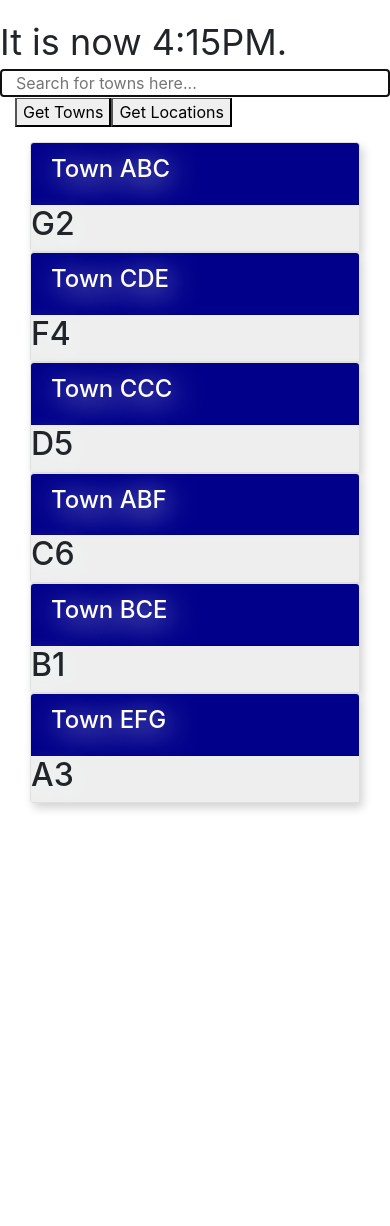
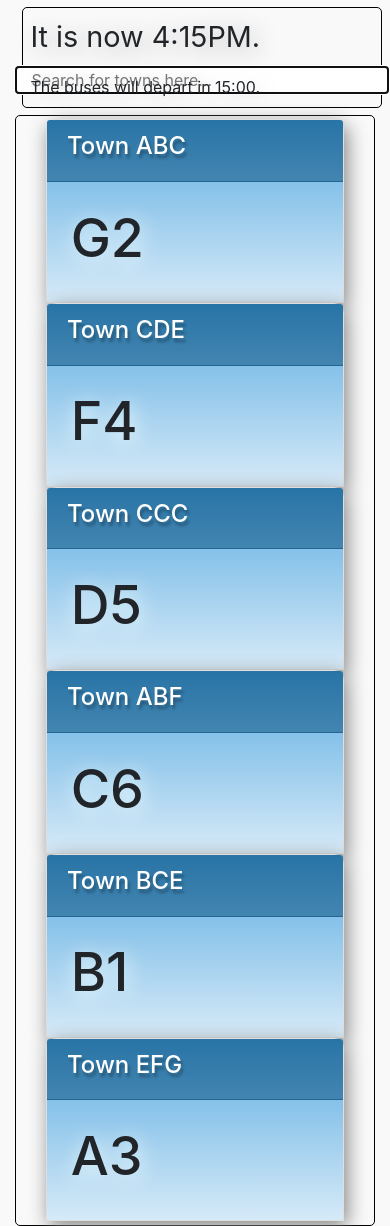
Before and after one commit to adapap/bcabus, a PHP site: page /bcabus.html in a window 390 px wide. Before the commit the page ends 811 px from the top, so only its background shows below. Run offline with PHP 8.4, Linux system fonts and the light colour scheme; some libraries are stand-ins or nearby versions.

Commit message:
Style update: PHPify time!

```diff
--- /dev/null
+++ b/bcabus.css
@@ -0,0 +1,75 @@
+body {
+  background: rgba(240, 240, 240, 0.4); }
+
+.card {
+  box-shadow: 3px 5px 20px gray;
+  font-size: 1.4em;
+  border-radius: 10px 10px 0 0; }
+
+.card-block {
+  background: #85C1E9;
+  /* Old browsers */
+  background: -moz-linear-gradient(top, #85C1E9 0%, #D6EAF8 100%);
+  /* FF3.6+ */
+  background: -webkit-gradient(linear, left top, left bottom, color-stop(0%, #85C1E9), color-stop(100%, #D6EAF8));
+  /* Chrome,Safari4+ */
+  background: -webkit-linear-gradient(top, #85C1E9 0%, #D6EAF8 100%);
+  /* Chrome10+,Safari5.1+ */
+  background: -o-linear-gradient(top, #85C1E9 0%, #D6EAF8 100%);
+  /* Opera 11.10+ */
+  background: -ms-linear-gradient(top, #85C1E9 0%, #D6EAF8 100%);
+  /* IE10+ */
+  background: linear-gradient(to bottom, #85C1E9 0%, #D6EAF8 100%);
+  /* W3C */
+  filter: progid:DXImageTransform.Microsoft.gradient( startColorstr='#ffffff', endColorstr='#000000',GradientType=0 );
+  /* IE6-9 */
+  text-shadow: 2px 4px 20px azure;
+  padding: 8%; }
+  .card-block h2 {
+    font-size: 2.4em; }
+
+.card-header {
+  background: #2874A6;
+  /* Old browsers */
+  background: -moz-linear-gradient(top, #2874A6 0%, #4385B1 100%);
+  /* FF3.6+ */
+  background: -webkit-gradient(linear, left top, left bottom, color-stop(0%, #2874A6), color-stop(100%, #4385B1));
+  /* Chrome,Safari4+ */
+  background: -webkit-linear-gradient(top, #2874A6 0%, #4385B1 100%);
+  /* Chrome10+,Safari5.1+ */
+  background: -o-linear-gradient(top, #2874A6 0%, #4385B1 100%);
+  /* Opera 11.10+ */
+  background: -ms-linear-gradient(top, #2874A6 0%, #4385B1 100%);
+  /* IE10+ */
+  background: linear-gradient(to bottom, #2874A6 0%, #4385B1 100%);
+  /* W3C */
+  filter: progid:DXImageTransform.Microsoft.gradient( startColorstr='#ffffff', endColorstr='#000000',GradientType=0 );
+  /* IE6-9 */
+  color: white;
+  text-shadow: 2px 4px 3px rgba(0, 0, 0, 0.3); }
+
+.lower-content {
+  border: 1px solid black;
+  border-radius: 5px;
+  padding: 1% 0; }
+
+.upper-content {
+  padding: 2%;
+  margin: 2%;
+  border: 1px solid black;
+  border-radius: 5px; }
+  .upper-content .row input {
+    font-size: 1em; }
+  .upper-content .row .timeDesc, .upper-content .row .timeLeft {
+    font-size: 1em;
+    text-shadow: 5px 5px 25px rgba(0, 0, 0, 0.3); }
+  .upper-content .row .timeDisplay {
+    font-size: 1.8em;
+    text-shadow: 5px 5px 25px rgba(0, 0, 0, 0.3); }
+  .upper-content .search {
+    text-shadow: 5px 5px 25px rgba(0, 0, 0, 0.3);
+    border: 1px solid black;
+    font-size: 1em;
+    margin: 2% 0 -5% 0; }
+
+/*# sourceMappingURL=bcabus.css.map */
--- a/bcabus.html
+++ b/bcabus.html
@@ -14,77 +14,68 @@
     <script src="https://ajax.googleapis.com/ajax/libs/jquery/2.2.2/jquery.min.js"></script>
     <link rel="stylesheet" href="https://maxcdn.bootstrapcdn.com/bootstrap/4.0.0-alpha.5/css/bootstrap.min.css" integrity="sha384-AysaV+vQoT3kOAXZkl02PThvDr8HYKPZhNT5h/CXfBThSRXQ6jW5DO2ekP5ViFdi" crossorigin="anonymous">
     <script src="https://maxcdn.bootstrapcdn.com/bootstrap/4.0.0-alpha.5/js/bootstrap.min.js" integrity="sha384-BLiI7JTZm+JWlgKa0M0kGRpJbF2J8q+qreVrKBC47e3K6BW78kGLrCkeRX6I9RoK" crossorigin="anonymous"></script>
+    <link rel="stylesheet" href="bcabus.css" type="text/css">
     <script src="bcabus.js"></script>
 
     </head>
 
     <body>
         <!-- Temporary Setup -->
-        <div style="padding: 15px" class="sitewrap container-fluid">
+        <div class="sitewrap container-fluid">
+        <div class="upper-content container-fluid">
             <div class="row">
-                <div style="font-size: 36px" class="timeDisplay row col-md-4">It is now 4:15PM.</div>
-                <input autofocus type="text" placeholder="Search for towns here..." style="border: 1px solid black; font-size: 16px" class="search col-md-8 col-md-offset-4 container-fluid text-md-right"></input>
+                <div class="timeDisplay col-md-4">It is now <span class="time">4:15PM</span>.</div>
+                <input autofocus type="text" placeholder="Search for towns here..." class="search col-md-8 col-md-offset-4 container-fluid text-md-right"></input>
             </div>
-            <div class="data row container-fluid">
-                <button style="float: left" onclick="getTowns()">Get Towns</button>
-                <button style="float: right" onclick="getLocations()">Get Locations</button>
-                <div style="float: left, width: 40%" class="townDisplay"></div>
-                <div style="float: right" class="locationDisplay"></div>
-            </div>
+            <div class="row">
+                <div class="timeDesc col-md-4">The buses will depart in <span class="timeLeft">15:00</span>.</div>
         </div>
-        <!-- Card Sample -->
+        </div>
+        <div class="lower-content container-fluid">
         <div class="card-container container-fluid">
+            <!-- Card Sample 2 Start-->
             <div class="col-md-3">
                 <div id="ABC" class="card">
-                    <div class="card-header text-xl-center"><h4>Town ABC</h4></div>
+                    <div class="card-header text-md-center"><h4>Town ABC</h4></div>
                     <div class="card-block text-md-center"><h2>G2</h2></div>
                 </div>
             </div>
+            <!-- Card Sample 2 Start-->
             <div class="col-md-3">
                 <div id="CDE" class="card">
-                    <div class="card-header text-xl-center"><h4>Town CDE</h4></div>
+                    <div class="card-header text-md-center"><h4>Town CDE</h4></div>
                     <div class="card-block text-md-center"><h2>F4</h2></div>
                 </div>
             </div>
             <div class="col-md-3">
                 <div id="CCC" class="card">
-                    <div class="card-header text-xl-center"><h4>Town CCC</h4></div>
+                    <div class="card-header text-md-center"><h4>Town CCC</h4></div>
                     <div class="card-block text-md-center"><h2>D5</h2></div>
                 </div>
             </div>
             <div class="col-md-3">
                 <div id="ABF" class="card">
-                    <div class="card-header text-xl-center"><h4>Town ABF</h4></div>
+                    <div class="card-header text-md-center"><h4>Town ABF</h4></div>
                     <div class="card-block text-md-center"><h2>C6</h2></div>
 
                 </div>
             </div>
             <div class="col-md-3">
                 <div id="BCE" class="card">
-                    <div class="card-header text-xl-center"><h4>Town BCE</h4></div>
+                    <div class="card-header text-md-center"><h4>Town BCE</h4></div>
                     <div class="card-block text-md-center"><h2>B1</h2></div>
                 </div>
             </div>
             <div class="col-md-3">
                 <div id="EFG" class="card">
-                    <div class="card-header text-xl-center"><h4>Town EFG</h4></div>
+                    <div class="card-header text-md-center"><h4>Town EFG</h4></div>
                     <div class="card-block text-md-center"><h2>A3</h2></div>
                 </div>
             </div>
         </div>
+        </div>
+        </div>
     </body>
     <style>
-        .card {
-            box-shadow: 3px 5px 10px lightgray;
-        }
-        .card-block {
-            background: #eee;
-            text-shadow: 3px 5px 20px azure;
-        }
-        .card-header {
-            background: darkblue;
-            color: white;
-            text-shadow: 3px 5px 30px white;
-        }
     </style>
 </html>
--- /dev/null
+++ b/bcabus.scss
@@ -0,0 +1,74 @@
+@mixin linearGradient($top, $bottom){ //Gradient Mixin
+    background: $top; /* Old browsers */
+    background: -moz-linear-gradient(top,  $top 0%, $bottom 100%); /* FF3.6+ */
+    background: -webkit-gradient(linear, left top, left bottom, color-stop(0%,$top), color-stop(100%,$bottom)); /* Chrome,Safari4+ */
+    background: -webkit-linear-gradient(top,  $top 0%,$bottom 100%); /* Chrome10+,Safari5.1+ */
+    background: -o-linear-gradient(top,  $top 0%,$bottom 100%); /* Opera 11.10+ */
+    background: -ms-linear-gradient(top,  $top 0%,$bottom 100%); /* IE10+ */
+    background: linear-gradient(to bottom,  $top 0%,$bottom 100%); /* W3C */
+    filter: progid:DXImageTransform.Microsoft.gradient( startColorstr='#ffffff', endColorstr='#000000',GradientType=0 ); /* IE6-9 */
+}
+
+$fontSmall: 1.0em;
+$fontNormal: 1.4em;
+$fontLarge: 1.8em;
+
+$text-shadow-basic: 2px 4px 3px rgba(0,0,0,0.3);
+$text-shadow-blur: 5px 5px 25px rgba(0,0,0,0.3);
+
+$border-1: 1px solid black;
+
+body {
+    background: rgba(240,240,240,0.4);
+}
+
+.card {
+    box-shadow: 3px 5px 20px gray;
+    font-size: $fontNormal;
+    border-radius: 10px 10px 0 0;
+}
+.card-block {
+    h2 {
+        font-size: 2.4em;
+    }
+    @include linearGradient(#85C1E9, #D6EAF8);
+    text-shadow: 2px 4px 20px azure;
+    padding: 8%;
+}
+.card-header {
+    @include linearGradient(#2874A6, #4385B1);
+    color: white;
+    text-shadow: $text-shadow-basic;
+}
+
+.lower-content {
+    border: $border-1;
+    border-radius: 5px;
+    padding: 1% 0;
+}
+
+.upper-content {
+    .row {
+        input {
+            font-size: $fontSmall;
+        }
+        .timeDesc, .timeLeft {
+            font-size: $fontSmall;
+            text-shadow: $text-shadow-blur;
+        }
+        .timeDisplay {
+            font-size: $fontLarge;
+            text-shadow: $text-shadow-blur;
+        }
+    }
+    .search {
+        text-shadow: $text-shadow-blur;
+        border: $border-1;
+        font-size: $fontSmall;
+        margin: 2% 0 -5% 0;
+    }
+    padding: 2%;
+    margin: 2%;
+    border: $border-1;
+    border-radius: 5px;
+}
```
Also changed, not shown: index.php (+10 -32 lines).
